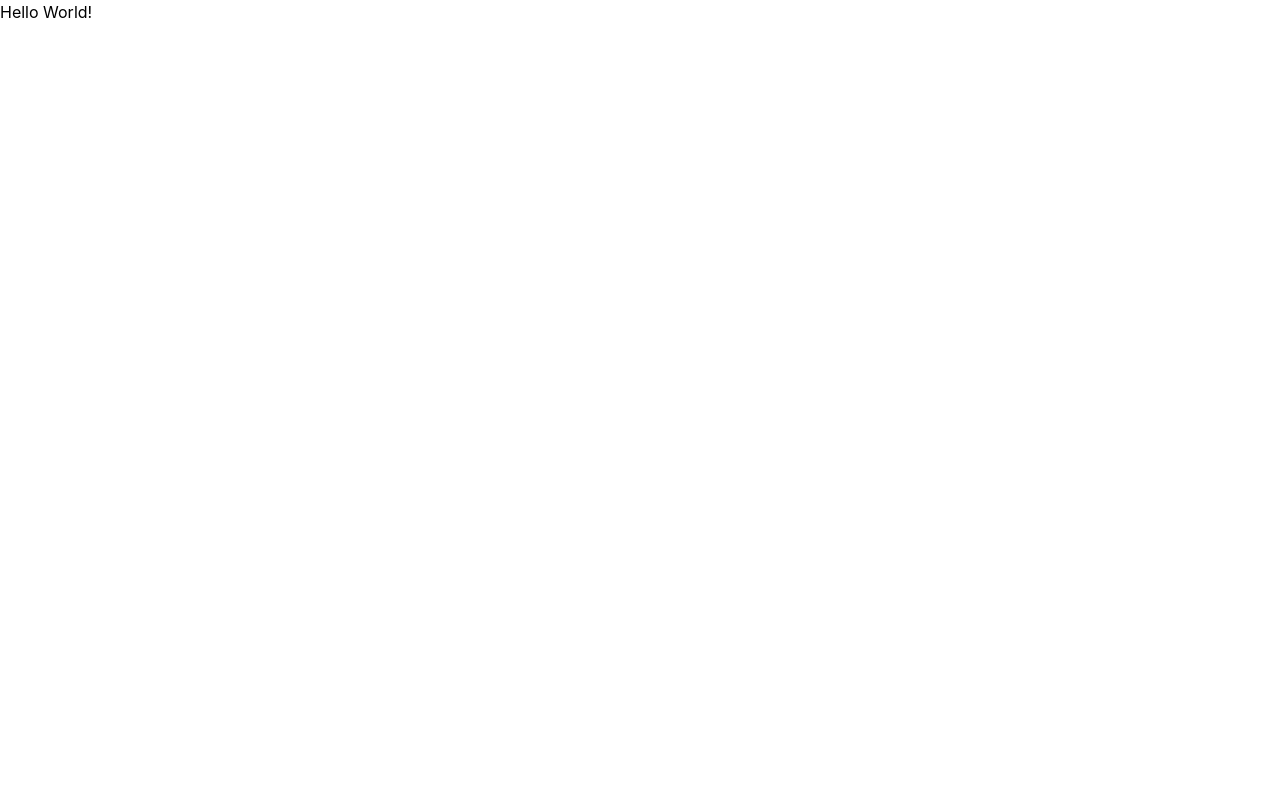
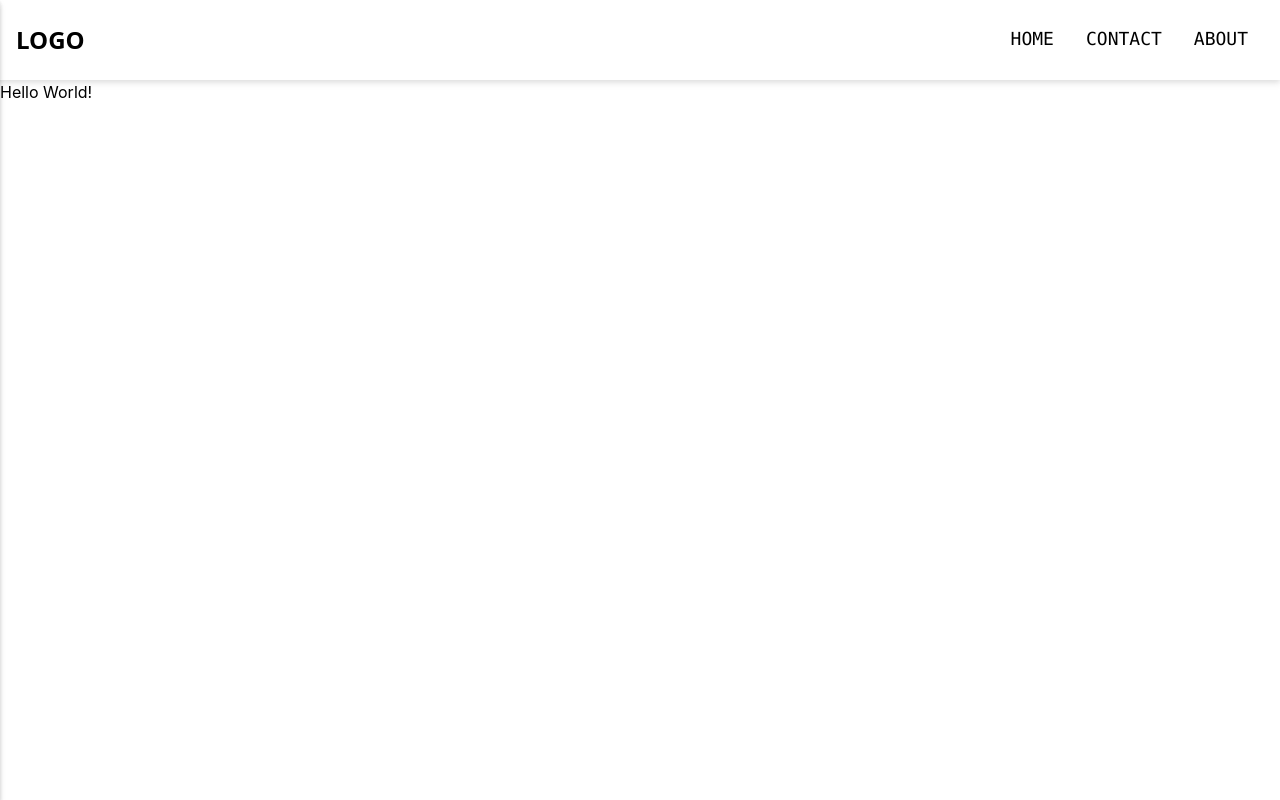
Before and after one commit to dmuraco3/next-commerce, a Next.js app: page / in a window 1280 px wide. Built offline with nearby package versions, Linux system fonts and the light colour scheme.

Commit message:
Navbar works

```diff
--- /dev/null
+++ b/components/navbar/index.tsx
@@ -0,0 +1,70 @@
+import { useRouter } from 'next/router'
+import React, { useState } from 'react'
+import Link from 'next/link'
+
+const NavLink: React.FC<{to: string}> = ({to, children}) => {
+    const router = useRouter()
+    let basePath = router.asPath.split('/')[1]
+    return <Link href={to} >
+        <span className={`mx-4 border-b-2 border-white ${"/" + basePath === to ? "border-black" : "" } hover:border-black hover:cursor-pointer font-medium text-lg`}>
+            {children}
+        </span>
+    </Link>
+}
+
+
+const MobileNav: React.FC<{open: boolean, setOpen: React.Dispatch<React.SetStateAction<boolean>>}> = ({open, setOpen}) => {
+    return (
+        <div className={`absolute top-0 left-0 h-screen w-screen bg-white transform ${open ? "-translate-x-0" : "-translate-x-full"} transition-transform duration-300 ease-in-out filter drop-shadow-md `}>
+            <div className="flex items-center justify-center filter drop-shadow-md bg-white h-20"> {/*logo container*/}
+                <a className="text-xl font-semibold" href="/">LOGO</a>
+            </div>
+            <div className="flex flex-col ml-4">
+                <a className="text-xl font-medium my-4" href="/about" onClick={() => setTimeout(() => {setOpen(!open)}, 100)}>
+                    About
+                </a>
+                <a className="text-xl font-normal my-4" href="/contact" onClick={() => setTimeout(() => {setOpen(!open)}, 100)}>
+                    Contact
+                </a>
+            </div>
+        </div>
+    )
+}
+
+const Navbar: React.FC = ()  => {
+
+    const [open, setOpen] = useState(false)
+    return (
+        <nav className="flex filter drop-shadow-md bg-white px-4 py-4 h-20 items-center font-mono">
+            <MobileNav open={open} setOpen={setOpen}/>
+            <div className="w-3/12 flex items-center">
+                <a className="text-2xl font-semibold font-sans" href="/">LOGO</a>
+            </div>
+            <div className="w-9/12 flex justify-end items-center">
+
+                <div className="z-50 flex relative w-8 h-8 flex-col justify-between items-center md:hidden" onClick={() => {
+                    setOpen(!open)
+                }}>
+                    {/* hamburger button */}
+                    <span className={`h-1 w-full bg-black rounded-lg transform transition duration-300 ease-in-out ${open ? "rotate-45 translate-y-3.5" : ""}`} />
+                    <span className={`h-1 w-full bg-black rounded-lg transition-all duration-300 ease-in-out ${open ? "w-0" : "w-full"}`} />
+                    <span className={`h-1 w-full bg-black rounded-lg transform transition duration-300 ease-in-out ${open ? "-rotate-45 -translate-y-3.5" : ""}`} />
+                </div>
+
+                <div className="hidden md:flex">
+                    <NavLink to="/">
+                        HOME
+                    </NavLink>
+                    <NavLink to="/contact">
+                        CONTACT
+                    </NavLink>
+                    <NavLink to="/about">
+                        ABOUT
+                    </NavLink>
+                </div>
+            </div>
+        </nav>
+    )
+}
+
+export default Navbar
--- a/pages/_app.tsx
+++ b/pages/_app.tsx
@@ -1,8 +1,12 @@
 import '../styles/globals.css'
 import type { AppProps } from 'next/app'
+import Navbar from '../components/navbar'
 
 function MyApp({ Component, pageProps }: AppProps) {
-  return <Component {...pageProps} />
+  return <>
+    <Navbar />
+    <Component {...pageProps} />
+  </>
 }
 
 export default MyApp
```
